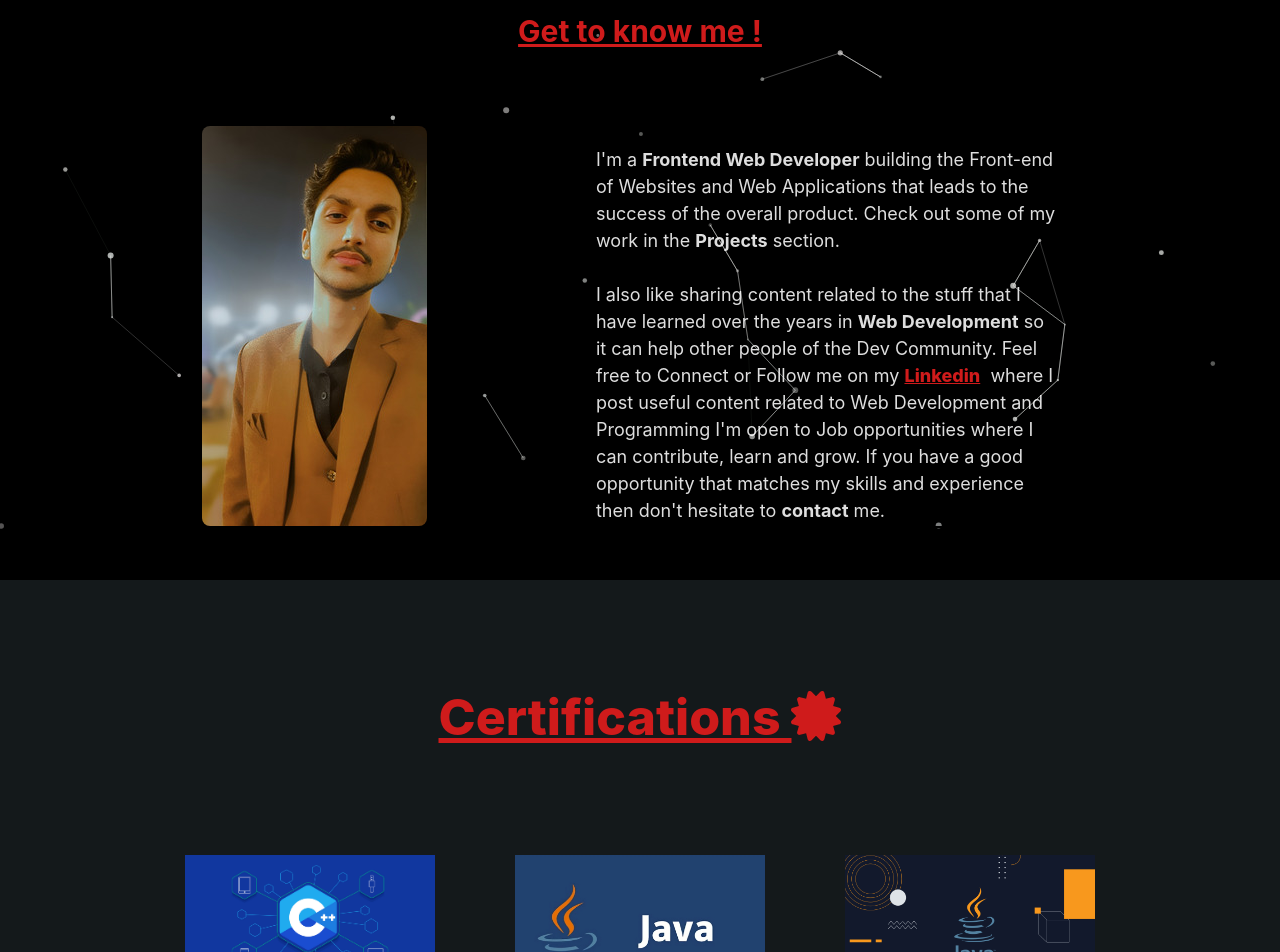
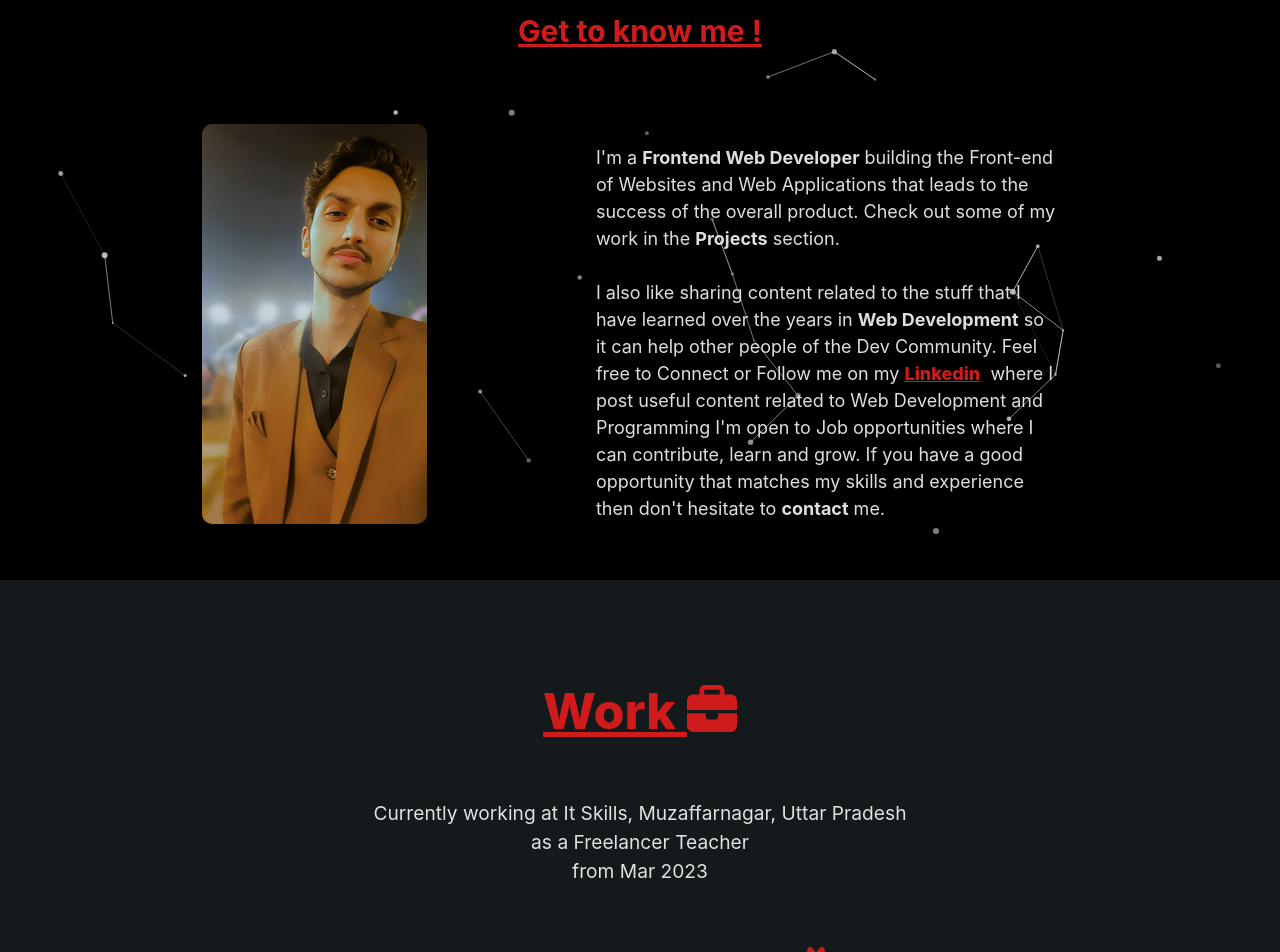
Before and after one commit to aayushdhimaann/portfolio, a React (Vite) app: page /about in a window 1280 px wide. Shown: the part 220-1172 px from the top of the page. Built offline with nearby package versions, Linux system fonts and the light colour scheme; a web font is replaced by a local one.

Commit message:
added experience section to the about page

```diff
--- a/src/components/About.jsx
+++ b/src/components/About.jsx
@@ -4,6 +4,7 @@ import React from "react";
 import Footer from "./Footer";
 import aboutme from "../assets/about-me.jpg";
 import Certifications from "./Certifications";
+import Experience from "./Experience";
 const About = () => {
   return (
     <>
@@ -45,6 +46,9 @@ const About = () => {
           </div>
         </div>
       </section>
+      <section id="experience">
+        <Experience />
+      </section>
       <section id="about2">
         <h1 className="about-heading">
           Certifications <FontAwesomeIcon icon={faCertificate} />
--- a/src/components/CertificationDisplay.jsx
+++ b/src/components/CertificationDisplay.jsx
@@ -34,8 +34,8 @@ const CertificationDisplay = ({
       <AnimatePresence>
         {showCertificate && (
           <motion.p
-            initial={{ height: 0, opacity: 0, scale: 0.5, x: -500 }}
-            animate={{ height: "auto", opacity: 1, scale: 1, x: 0 }}
+            initial={{ opacity: 0, scale: 0.5, x: -500 }}
+            animate={{ opacity: 1, scale: 1, x: 0 }}
           >
             {certificateNo}
           </motion.p>
--- a/src/components/Experience.jsx
+++ b/src/components/Experience.jsx
@@ -1,11 +1,26 @@
-import React from 'react'
+import { faBriefcase } from "@fortawesome/free-solid-svg-icons";
+import { FontAwesomeIcon } from "@fortawesome/react-fontawesome";
+import React from "react";
 
 const Experience = () => {
   return (
-    <div>
-        this is experience page
+    <div id="exp">
+      <h1 id="exp-heading">
+        Work <FontAwesomeIcon icon={faBriefcase} />
+      </h1>
+      <p className="institute">
+        Currently working at It Skills, Muzaffarnagar, Uttar Pradesh
+      </p>
+      <p>
+        as a Freelancer Teacher <br /> from Mar 2023
+      </p>
+      {/* <p>
+        I have honed my expertise in HTML, CSS, JavaScript, React, <br />{" "}
+        allowing me to create responsive and user-centric websites and <br />
+        applications and I Have Java Proficiency, C Language Mastery.
+      </p> */}
     </div>
-  )
-}
+  );
+};
 
-export default Experience
+export default Experience;
--- a/src/index.css
+++ b/src/index.css
@@ -121,7 +121,7 @@ nav a.activ{
 }
 #navbar2 ul li{
   list-style: none;
-  margin-top: 20px;
+  margin-top: 40px;
   border-bottom: 2px solid black;
   /* margin-right: 100px; */
   text-align: center;
@@ -277,7 +277,7 @@ nav a.activ{
   width: 40vw;
   margin: 60px auto;
 }
-#second .abt,#third .skl,#education .edu,#projects #proj,.about-heading{
+#second .abt,#third .skl,#education .edu,#projects #proj,.about-heading,#experience #exp-heading{
   text-align: center;
   color: var(--namecolor);
   font-size: 50px;
@@ -419,7 +419,7 @@ footer{
   /* bottom: 0px; */
 }
 #about{
-  height: 100vh;
+  height: auto;
   width: 80vw;
   /* background-color: aqua; */
   margin: 0px auto;
@@ -439,7 +439,7 @@ footer{
   /* padding: 30px 0px; */
 }
 #about .about-container{
-  height: 500px;
+  height: auto;
   width: 80vw;
   /* background-color: aqua; */
   display: flex;
@@ -455,7 +455,7 @@ footer{
   height: 400px;
   width: 49%;
   /* background-color: red; */
-  border: 2px solid black;
+  /* border: 2px solid black; */
   margin: 70px auto;
 }
 #about .about-container .about-img{
@@ -473,12 +473,32 @@ footer{
   color: var(--namecolor);
   font-weight: 800;
 }
+#experience{
+  height: auto;
+  width: 80%;
+  margin: 0px auto;
+  padding-bottom: 50px;
+  /* margin-top: 150px; */
+  /* position: absolute; */
+  position: relative;
+  top: 150px;
+  /* background-color: blue; */
+}
+#exp p{
+  text-align: center;
+  font-size: larger;
+}
+#exp .institute{
+  margin-top: 50px;
+}
 #about2{
   height: auto;
   width: 80vw;
   /* background-color: springgreen; */
   margin: 50px auto;
-  margin-top: 100px;
+  /* margin-top: 100px; */
+  position: relative;
+  top: 100px;
 }
 #about2 .certifications{
   height: auto;
@@ -513,6 +533,7 @@ footer{
 #about2 .certifications .certificate .certino{
   cursor: pointer;
 }
+
 footer p{
   text-align: center;
 }
@@ -666,7 +687,9 @@ footer p{
   #about2 .certifications .certificate{
     width: auto;
   }
-
+  #experience{
+    top: 250px;
+  }
 }
 @media screen and (max-width:400px){
   #about2{
@@ -703,4 +726,7 @@ footer p{
   #about2{
     margin-top: 600px;
   }
+  #experience{
+    top: 600px;
+  }
 }
```
Also changed, not shown: src/UI/NavBar2.jsx (+19 -7 lines).
